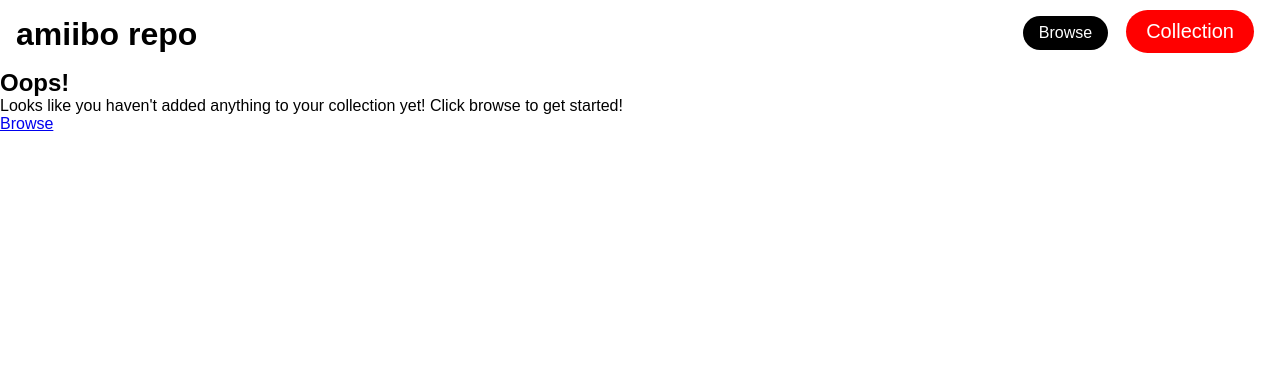
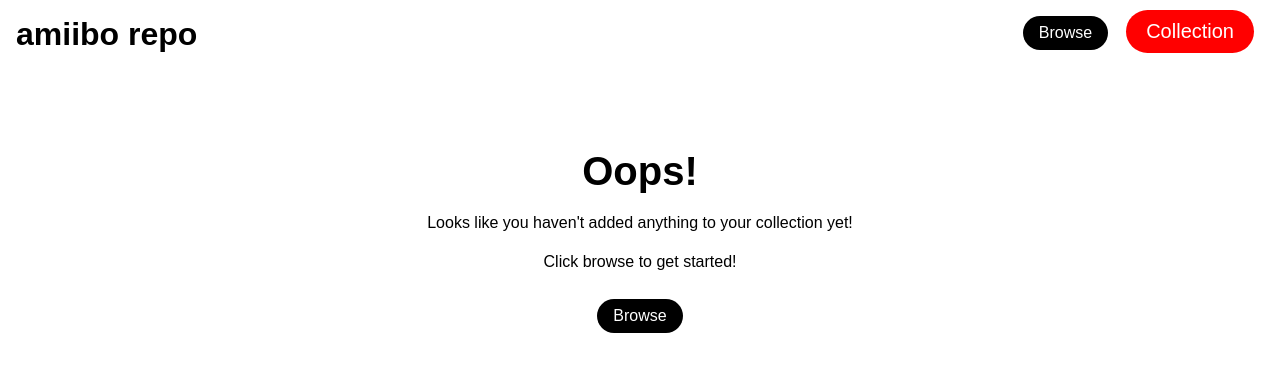
Before and after one commit to jonathan-tschida/binary-challenge, a React (Create React App) app: page /collection in a window 1280 px wide. Shown: the top 372 px of the page. Built offline with nearby package versions, Linux system fonts and the light colour scheme.

Commit message:
Add basic styling to Collection placeholder

```diff
--- a/src/components/Header/Header.css
+++ b/src/components/Header/Header.css
@@ -13,7 +13,7 @@
   margin-right: 1em;
 }
 
-header a {
+a {
   display: inline-block;
   background-color: black;
   color: white;
@@ -31,6 +31,6 @@
   font-size: 1.25em;
 }
 
-header a:hover {
+a:hover {
   font-size: 1.25em;
 }
--- a/src/containers/Collection/Collection.css
+++ b/src/containers/Collection/Collection.css
@@ -0,0 +1,12 @@
+.empty-collection-message {
+  display: flex;
+  flex-direction: column;
+  align-items: center;
+  justify-content: space-between;
+  margin-top: 5em;
+  height: 12em;
+}
+
+.empty-collection-message h2 {
+  font-size: 2.5em;
+}
--- a/src/containers/Collection/Collection.js
+++ b/src/containers/Collection/Collection.js
@@ -4,9 +4,10 @@
 
 function Collection() {
   return (
-    <section>
+    <section className='empty-collection-message'>
       <h2>Oops!</h2>
-      <p>Looks like you haven't added anything to your collection yet! Click browse to get started!</p>
+      <p>Looks like you haven't added anything to your collection yet!</p>
+      <p>Click browse to get started!</p>
       <Link to='/browse'>Browse</Link>
     </section>
   )
```
